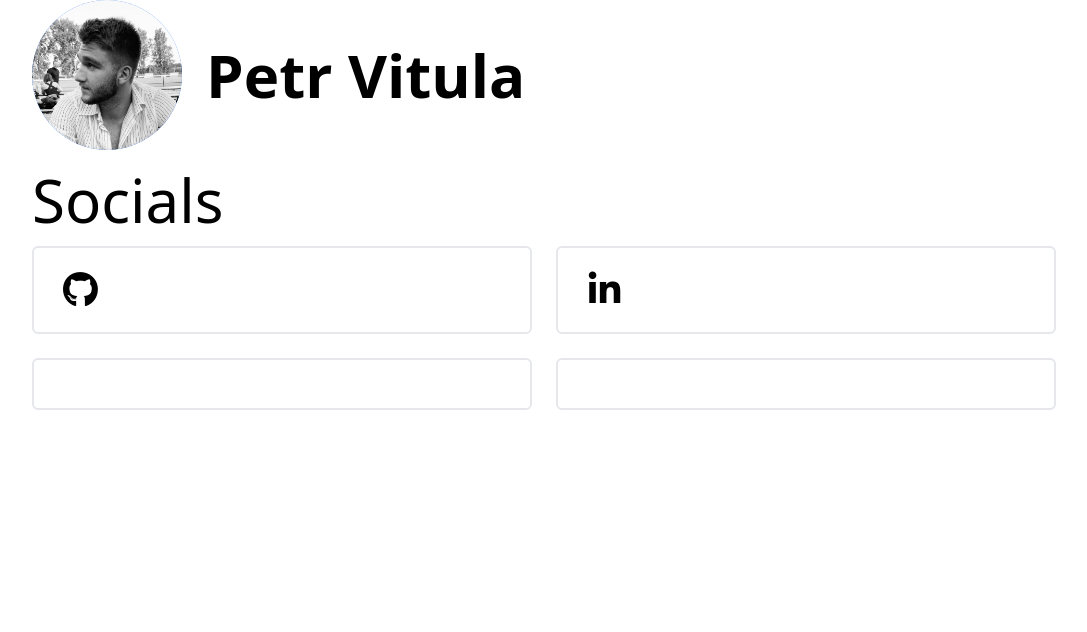
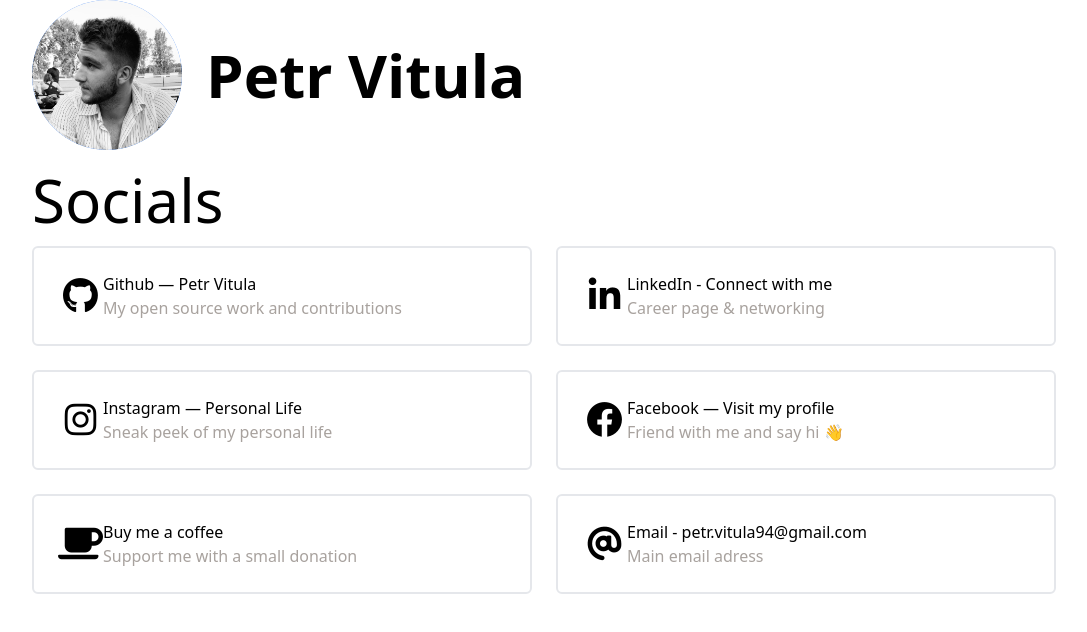
Before and after one commit to petrvitula/personal_web_crossroad, a website: page index.html in a window 1280 px wide. Shown: the whole page, without its empty margins (96-1183 px from the left). Drawn offline with Linux system fonts and the light colour scheme.

Commit message:
Pre-final version

```diff
--- a/index.html
+++ b/index.html
@@ -15,7 +15,7 @@
             <!-- Main title /w personal photo-->
             <div class="flex items-center mb-5">
                 <img width="150px" class="mr-6 rounded-full transition ease-in-out delay-50 bg-blue-500 hover:-translate-y-1 hover:scale-110 hover:bg-indigo-500 duration-300" src="img/me.jpg" alt="profile_picture">
-                <h1 class="text-6xl font-bold cursor-default hover:text-blue-800 delay-150">Petr Vitula</h1>
+                <h1 class="text-6xl font-bold cursor-defaul">Petr Vitula</h1>
             </div>
 
             <!--Socials text-->
@@ -23,17 +23,58 @@
 
             <!-- Grid to display my social pages-->
             <div class="grid lg:grid-cols-2 gap- sm:gap-6">
+                <!-- GitHub refference-->
                 <a href="https://github.com/petrvitula" target="_blank" class="group p-4 sm:p-6 border-2 border-gray-200 rounded-md flex items-center hover:bg-neonBlue 0 hover:text-white duration-100">
                     <i class="fa-brands fa-github fa-fw text-3xl sm:text-4xl"></i>
+                    <div class="pl-4">
+                        <div class="text-md sm:text-xl">Github — Petr Vitula</div>
+                        <div class="text-lightGray">My open source work and contributions</div>
+                    </div>
                 </a>
+
+                <!-- LinkedIn refference-->
+                <a href="https://www.linkedin.com/in/petr-vitula-83449a259/" target="_blank" class="group p-4 sm:p-6 border-2 border-gray-200 rounded-md flex items-center hover:bg-teal hover:text-white duration-100">
+                    <i class="fa-brands fa-linkedin-in fa-fw text-3xl sm:text-4xl"></i>
+                    <div class="pl-4">
+                        <div class="text-md sm:text-xl">LinkedIn - Connect with me</div>
+                        <div class="text-lightGray">Career page & networking</div>
+                    </div>
+                </a>
+
+                <!-- Instagram refference-->
+                <a href="https://www.instagram.com/petr_vitula/" target="_blank" class="group p-4 sm:p-6 border-2 border-gray-200 rounded-md flex items-center hover:bg-gray-700 hover:text-white duration-100">
+                    <i class="fa-brands fa-instagram fa-fw text-3xl sm:text-4xl"></i>
+                    <div class="pl-4">
+                        <div class="text-md sm:text-xl">Instagram — Personal Life</div>
+                        <div class="text-lightGray">Sneak peek of my personal life</div>
+                    </div>
+                </a>
+
+                <!-- Facebook refference-->
                 <a href="https://github.com/petrvitula" target="_blank" class="group p-4 sm:p-6 border-2 border-gray-200 rounded-md flex items-center hover:bg-gray-700 hover:text-white duration-100">
-                    <i class="fa-brands fa-linkedin-in fa-fw text-3xl sm:text-4xl"></i>
+                    <i class="fa-brands fa-facebook fa-fw text-3xl sm:text-4xl"></i>
+                    <div class="pl-4">
+                        <div class="text-md sm:text-xl">Facebook — Visit my profile</div>
+                        <div class="text-lightGray">Friend with me and say hi 👋</div>
+                    </div>
                 </a>
+
+                <!-- Buy me a coffee refference-->
+                <a href="https://www.buymeacoffee.com/petrvitula" target="_blank" class="group p-4 sm:p-6 border-2 border-gray-200 rounded-md flex items-center hover:bg-gray-700 hover:text-white duration-100">
+                    <i class="fas fa-coffee text-3xl sm:text-4xl"></i>
+                    <div class="pl-4">
+                        <div class="text-md sm:text-xl">Buy me a coffee</div>
+                        <div class="text-lightGray">Support me with a small donation</div>
+                    </div>
+                </a>
+
+                <!-- Email refference-->
                 <a href="https://github.com/petrvitula" target="_blank" class="group p-4 sm:p-6 border-2 border-gray-200 rounded-md flex items-center hover:bg-gray-700 hover:text-white duration-100">
-
-                </a>
-                <a href="https://github.com/petrvitula" target="_blank" class="group p-4 sm:p-6 border-2 border-gray-200 rounded-md flex items-center hover:bg-gray-700 hover:text-white duration-100">
-
+                    <i class="fa-solid fa-at fa-fw text-3xl sm:text-4xl"></i>
+                    <div class="pl-4">
+                        <div class="text-md sm:text-xl">Email - petr.vitula94@gmail.com</div>
+                        <div class="text-lightGray">Main email adress</div>
+                    </div>
                 </a>
             </div>
         </div>
--- a/tailwind.config.js
+++ b/tailwind.config.js
@@ -12,6 +12,7 @@ module.exports = {
       colors: {
       neonBlue: "#2272FF",
       black: "#1D1D1",
+      teal: "#2dd4be",
       }
     },
   },
```
Also changed, not shown: css/main.css.
